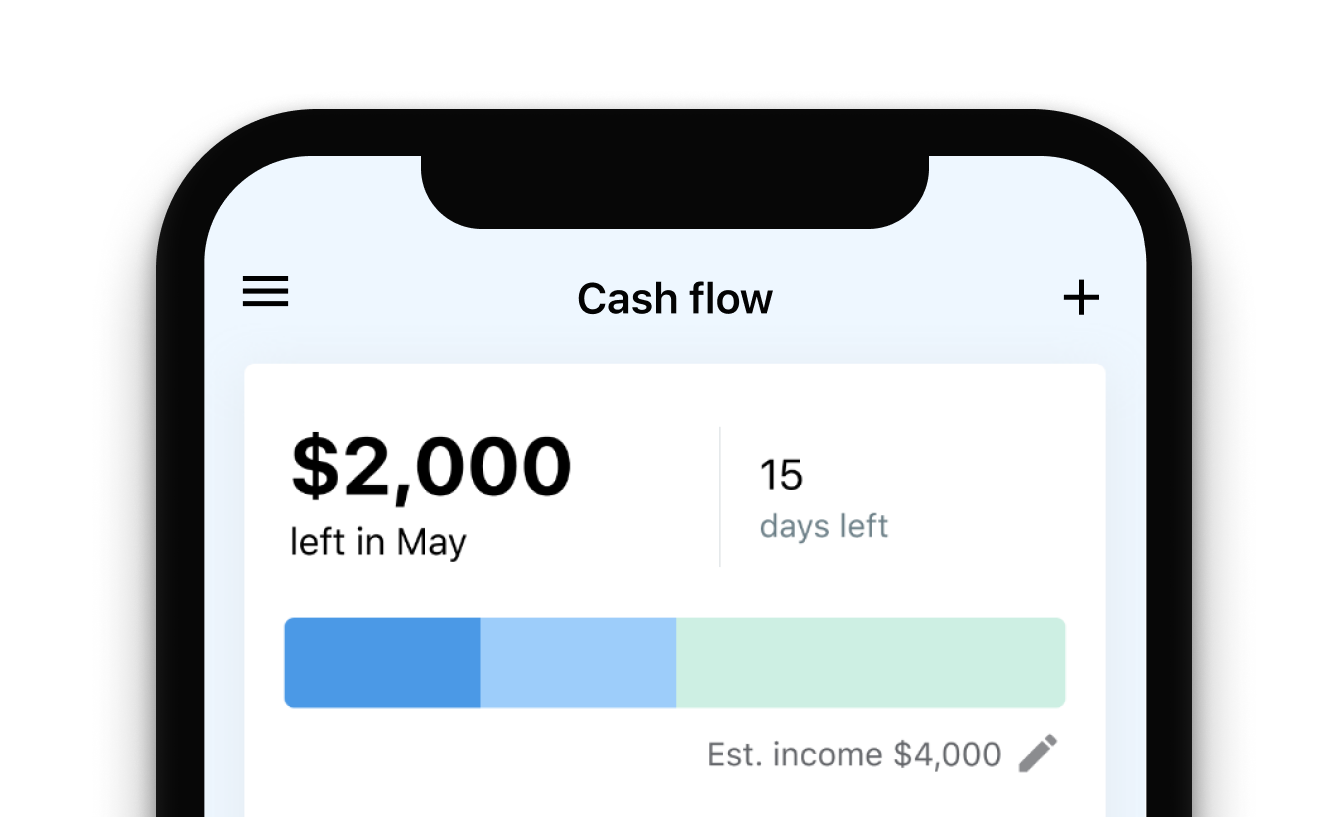
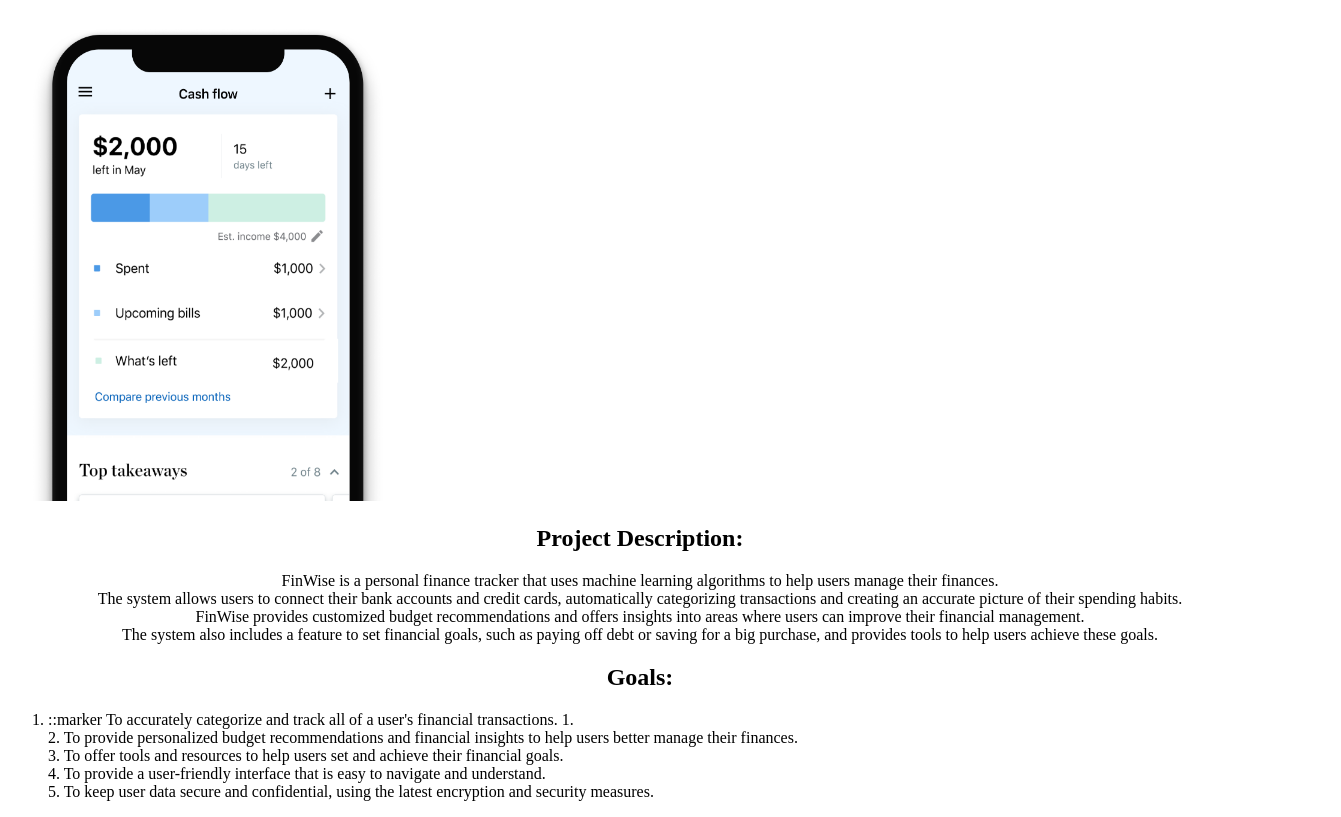
Before and after one commit to MaikaNNN/MaikaNNN.github.io, a plain HTML site: page index.html in a window 1280 px wide. Shown: the part 79-896 px from the top of the page, 1341 px wide, since content can reach past the window. Drawn offline with Linux system fonts and the light colour scheme.

Commit message:
Update index.html

```diff
--- a/index.html
+++ b/index.html
@@ -8,7 +8,7 @@
      </style>
 <body>
 <h1>Project Name: FinWise<br></h1>
-<img src="finwise.png" class="center">
+<img src="finwise.png" width="400" height = "500" class="center">
 <h2>Project Description: </h2>
 <p>
     FinWise is a personal finance tracker that uses machine learning algorithms to help users manage their finances.
@@ -21,7 +21,12 @@
     <br>
 </p>
 <h2>Goals: </h2>
-<p> 1. To accurately categorize and track all of a user's financial transactions.
+<ol>
+    <li>
+        ::marker
+        To accurately categorize and track all of a user's financial transactions.
+
+    1.
     <br>
     2. To provide personalized budget recommendations and financial insights to help users better manage their finances.
     <br>
@@ -31,6 +36,6 @@
     <br>
     5. To keep user data secure and confidential, using the latest encryption and security measures.
 
-</p>
+</ol>
 </body>
 </html>
```
